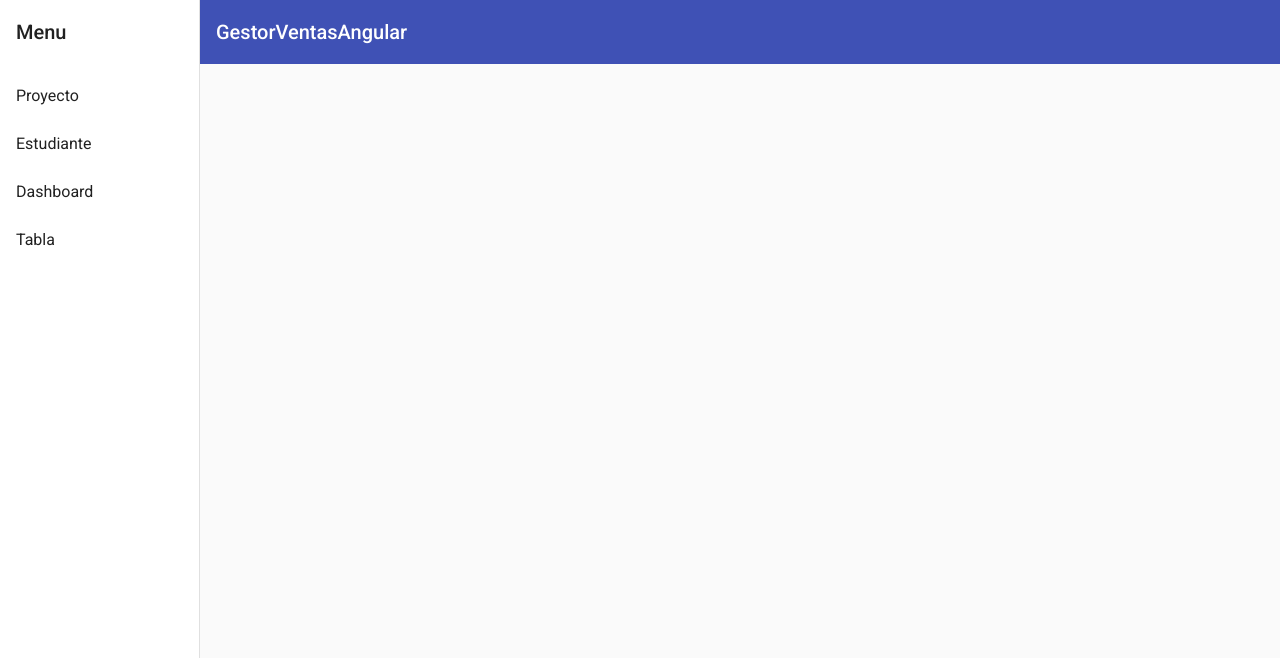
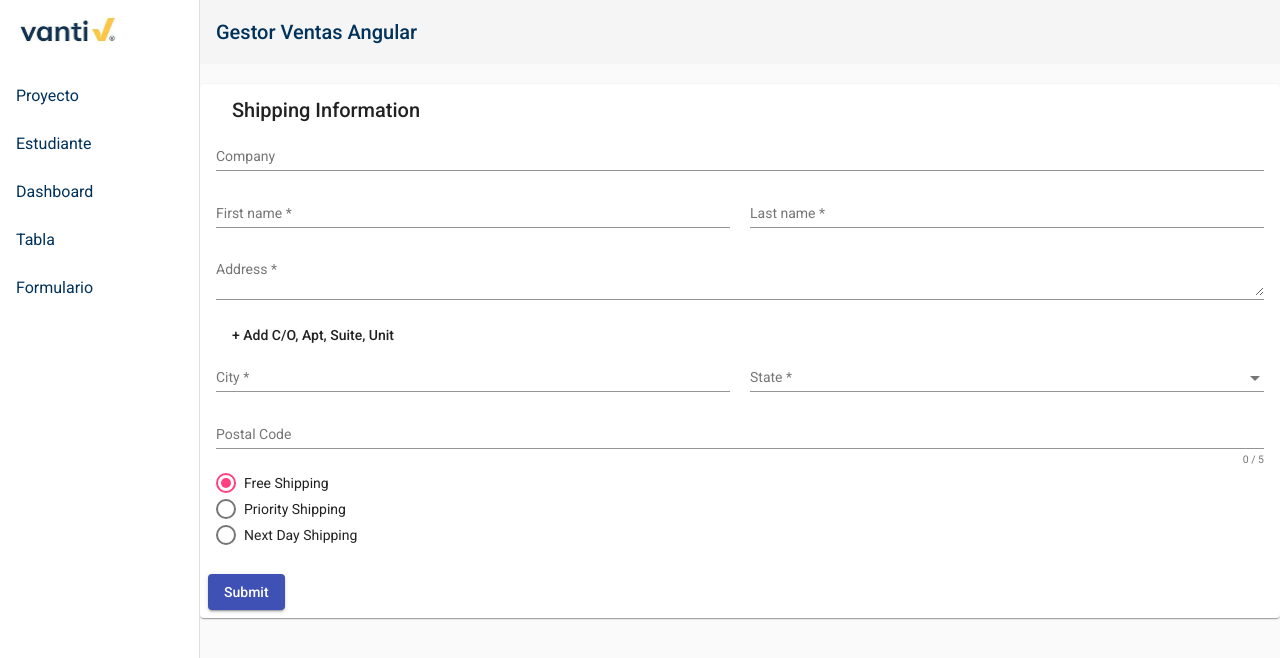
Before and after one commit to ZeroCool8901/GestorVentasFrontAngular, an Angular app: page /Formulario in a window 1280 px wide. Before the commit this address led to /. Shown: the top 658 px of the page. Built offline with nearby package versions, Linux system fonts and the light colour scheme.

Commit message:
Add component form

```diff
--- a/src/app/Components/menu/menu.component.css
+++ b/src/app/Components/menu/menu.component.css
@@ -15,3 +15,7 @@
   top: 0;
   z-index: 1;
 }
+
+a,span{
+  color: #00325b !important;
+}
--- a/src/app/Components/menu/menu.component.html
+++ b/src/app/Components/menu/menu.component.html
@@ -1,27 +1,26 @@
 <mat-sidenav-container class="sidenav-container">
-  <mat-sidenav #drawer class="sidenav" fixedInViewport
-      [attr.role]="(isHandset$ | async) ? 'dialog' : 'navigation'"
-      [mode]="(isHandset$ | async) ? 'over' : 'side'"
-      [opened]="(isHandset$ | async) === false">
-    <mat-toolbar>Menu</mat-toolbar>
+  <mat-sidenav #drawer class="sidenav" fixedInViewport [attr.role]="(isHandset$ | async) ? 'dialog' : 'navigation'"
+    [mode]="(isHandset$ | async) ? 'over' : 'side'" [opened]="(isHandset$ | async) === false">
+    <mat-toolbar>
+      <img style="width: 100px;" src="../../../assets/logo.jpeg" alt="Logo Vanti">
+
+    </mat-toolbar>
     <mat-nav-list>
       <a mat-list-item href="/Proyecto">Proyecto</a>
       <a mat-list-item href="/Estudiante">Estudiante</a>
       <a mat-list-item href="/Dashboard">Dashboard</a>
       <a mat-list-item href="/Tabla">Tabla</a>
+      <a mat-list-item href="/Formulario">Formulario</a>
     </mat-nav-list>
   </mat-sidenav>
   <mat-sidenav-content>
-    <mat-toolbar color="primary">
-      <button
-        type="button"
-        aria-label="Toggle sidenav"
-        mat-icon-button
-        (click)="drawer.toggle()"
+    <mat-toolbar style="background-color:rgba(0,0,0,.02)">
+
+      <button type="button" aria-label="Toggle sidenav" mat-icon-button (click)="drawer.toggle()"
         *ngIf="isHandset$ | async">
         <mat-icon aria-label="Side nav toggle icon">menu</mat-icon>
       </button>
-      <span>GestorVentasAngular</span>
+      <span>Gestor Ventas Angular</span>
     </mat-toolbar>
     <router-outlet></router-outlet>
   </mat-sidenav-content>
--- a/src/app/Components/table/table.component.html
+++ b/src/app/Components/table/table.component.html
@@ -17,7 +17,7 @@
   </table>
 
   <mat-paginator #paginator
-      [length]="dataSource?.data?.length"
+      [length]="dataSource.data.length"
       [pageIndex]="0"
       [pageSize]="10"
       [pageSizeOptions]="[5, 10, 20]"
--- a/src/app/app-routing.module.ts
+++ b/src/app/app-routing.module.ts
@@ -4,14 +4,14 @@
 import { EstudiantesComponent } from './Components/estudiantes/estudiantes.component';
 import { ProyectosComponent } from './Components/proyectos/proyectos.component';
 import { TableComponent } from './Components/table/table.component';
+import { FormularioComponent } from './formulario/formulario.component';
 
 const routes: Routes = [
   {path:'Estudiante', component: EstudiantesComponent},
   {path:'Proyecto', component: ProyectosComponent},
   {path:'Dashboard', component:DashboardComponent},
-  {path:'Tabla', component:TableComponent}
-
-
+  {path:'Tabla', component:TableComponent},
+  {path:'Formulario', component:FormularioComponent}
 ];
 
 @NgModule({
--- /dev/null
+++ b/src/app/formulario/formulario.component.css
@@ -0,0 +1,27 @@
+.full-width {
+  width: 100%;
+}
+
+.shipping-card {
+  min-width: 120px;
+  margin: 20px auto;
+}
+
+.mat-radio-button {
+  display: block;
+  margin: 5px 0;
+}
+
+.row {
+  display: flex;
+  flex-direction: row;
+}
+
+.col {
+  flex: 1;
+  margin-right: 20px;
+}
+
+.col:last-child {
+  margin-right: 0;
+}
--- /dev/null
+++ b/src/app/formulario/formulario.component.html
@@ -0,0 +1,100 @@
+<form [formGroup]="addressForm" novalidate (ngSubmit)="onSubmit()">
+  <mat-card class="shipping-card">
+    <mat-card-header>
+      <mat-card-title>Shipping Information</mat-card-title>
+    </mat-card-header>
+    <mat-card-content>
+      <div class="row">
+        <div class="col">
+          <mat-form-field class="full-width">
+            <input matInput placeholder="Company" formControlName="company">
+          </mat-form-field>
+        </div>
+      </div>
+      <div class="row">
+        <div class="col">
+          <mat-form-field class="full-width">
+            <input matInput placeholder="First name" formControlName="firstName">
+            <mat-error *ngIf="addressForm.controls['firstName'].hasError('required')">
+              First name is <strong>required</strong>
+            </mat-error>
+          </mat-form-field>
+        </div>
+        <div class="col">
+          <mat-form-field class="full-width">
+            <input matInput placeholder="Last name" formControlName="lastName">
+            <mat-error *ngIf="addressForm.controls['lastName'].hasError('required')">
+              Last name is <strong>required</strong>
+            </mat-error>
+          </mat-form-field>
+        </div>
+      </div>
+      <div class="row">
+        <div class="col">
+          <mat-form-field class="full-width">
+            <textarea matInput placeholder="Address" formControlName="address"></textarea>
+            <mat-error *ngIf="addressForm.controls['address'].hasError('required')">
+              Address is <strong>required</strong>
+            </mat-error>
+          </mat-form-field>
+        </div>
+      </div>
+      <div class="row" *ngIf="!hasUnitNumber">
+        <div class="col">
+          <button mat-button type="button" (click)="hasUnitNumber = !hasUnitNumber">
+            + Add C/O, Apt, Suite, Unit
+          </button>
+        </div>
+      </div>
+      <div class="row" *ngIf="hasUnitNumber">
+        <div class="col">
+          <mat-form-field class="full-width">
+            <textarea matInput placeholder="Address 2" formControlName="address2"></textarea>
+          </mat-form-field>
+        </div>
+      </div>
+      <div class="row">
+        <div class="col">
+          <mat-form-field class="full-width">
+            <input matInput placeholder="City" formControlName="city">
+            <mat-error *ngIf="addressForm.controls['city'].hasError('required')">
+              City is <strong>required</strong>
+            </mat-error>
+          </mat-form-field>
+        </div>
+        <div class="col">
+          <mat-form-field class="full-width">
+            <mat-select placeholder="State" formControlName="state">
+              <mat-option *ngFor="let state of states" [value]="state.abbreviation">
+                {{ state.name }}
+              </mat-option>
+            </mat-select>
+            <mat-error *ngIf="addressForm.controls['state'].hasError('required')">
+              State is <strong>required</strong>
+            </mat-error>
+          </mat-form-field>
+        </div>
+      </div>
+      <div class="row">
+        <div class="col">
+          <mat-form-field class="full-width">
+            <input matInput #postalCode maxlength="5" placeholder="Postal Code" type="number" formControlName="postalCode">
+            <mat-hint align="end">{{postalCode.value.length}} / 5</mat-hint>
+          </mat-form-field>
+        </div>
+      </div>
+      <div class="row">
+        <div class="col">
+          <mat-radio-group formControlName="shipping">
+            <mat-radio-button value="free">Free Shipping</mat-radio-button>
+            <mat-radio-button value="priority">Priority Shipping</mat-radio-button>
+            <mat-radio-button value="nextday">Next Day Shipping</mat-radio-button>
+          </mat-radio-group>
+        </div>
+      </div>
+    </mat-card-content>
+    <mat-card-actions>
+      <button mat-raised-button color="primary" type="submit">Submit</button>
+    </mat-card-actions>
+  </mat-card>
+</form>
--- /dev/null
+++ b/src/app/formulario/formulario.component.ts
@@ -0,0 +1,93 @@
+import { Component } from '@angular/core';
+import { FormBuilder, Validators } from '@angular/forms';
+
+@Component({
+  selector: 'app-formulario',
+  templateUrl: './formulario.component.html',
+  styleUrls: ['./formulario.component.css']
+})
+export class FormularioComponent {
+  addressForm = this.fb.group({
+    company: null,
+    firstName: [null, Validators.required],
+    lastName: [null, Validators.required],
+    address: [null, Validators.required],
+    address2: null,
+    city: [null, Validators.required],
+    state: [null, Validators.required],
+    postalCode: [null, Validators.compose([
+      Validators.required, Validators.minLength(5), Validators.maxLength(5)])
+    ],
+    shipping: ['free', Validators.required]
+  });
+
+  hasUnitNumber = false;
+
+  states = [
+    {name: 'Alabama', abbreviation: 'AL'},
+    {name: 'Alaska', abbreviation: 'AK'},
+    {name: 'American Samoa', abbreviation: 'AS'},
+    {name: 'Arizona', abbreviation: 'AZ'},
+    {name: 'Arkansas', abbreviation: 'AR'},
+    {name: 'California', abbreviation: 'CA'},
+    {name: 'Colorado', abbreviation: 'CO'},
+    {name: 'Connecticut', abbreviation: 'CT'},
+    {name: 'Delaware', abbreviation: 'DE'},
+    {name: 'District Of Columbia', abbreviation: 'DC'},
+    {name: 'Federated States Of Micronesia', abbreviation: 'FM'},
+    {name: 'Florida', abbreviation: 'FL'},
+    {name: 'Georgia', abbreviation: 'GA'},
+    {name: 'Guam', abbreviation: 'GU'},
+    {name: 'Hawaii', abbreviation: 'HI'},
+    {name: 'Idaho', abbreviation: 'ID'},
+    {name: 'Illinois', abbreviation: 'IL'},
+    {name: 'Indiana', abbreviation: 'IN'},
+    {name: 'Iowa', abbreviation: 'IA'},
+    {name: 'Kansas', abbreviation: 'KS'},
+    {name: 'Kentucky', abbreviation: 'KY'},
+    {name: 'Louisiana', abbreviation: 'LA'},
+    {name: 'Maine', abbreviation: 'ME'},
+    {name: 'Marshall Islands', abbreviation: 'MH'},
+    {name: 'Maryland', abbreviation: 'MD'},
+    {name: 'Massachusetts', abbreviation: 'MA'},
+    {name: 'Michigan', abbreviation: 'MI'},
+    {name: 'Minnesota', abbreviation: 'MN'},
+    {name: 'Mississippi', abbreviation: 'MS'},
+    {name: 'Missouri', abbreviation: 'MO'},
+    {name: 'Montana', abbreviation: 'MT'},
+    {name: 'Nebraska', abbreviation: 'NE'},
+    {name: 'Nevada', abbreviation: 'NV'},
+    {name: 'New Hampshire', abbreviation: 'NH'},
+    {name: 'New Jersey', abbreviation: 'NJ'},
+    {name: 'New Mexico', abbreviation: 'NM'},
+    {name: 'New York', abbreviation: 'NY'},
+    {name: 'North Carolina', abbreviation: 'NC'},
+    {name: 'North Dakota', abbreviation: 'ND'},
+    {name: 'Northern Mariana Islands', abbreviation: 'MP'},
+    {name: 'Ohio', abbreviation: 'OH'},
+    {name: 'Oklahoma', abbreviation: 'OK'},
+    {name: 'Oregon', abbreviation: 'OR'},
+    {name: 'Palau', abbreviation: 'PW'},
+    {name: 'Pennsylvania', abbreviation: 'PA'},
+    {name: 'Puerto Rico', abbreviation: 'PR'},
+    {name: 'Rhode Island', abbreviation: 'RI'},
+    {name: 'South Carolina', abbreviation: 'SC'},
+    {name: 'South Dakota', abbreviation: 'SD'},
+    {name: 'Tennessee', abbreviation: 'TN'},
+    {name: 'Texas', abbreviation: 'TX'},
+    {name: 'Utah', abbreviation: 'UT'},
+    {name: 'Vermont', abbreviation: 'VT'},
+    {name: 'Virgin Islands', abbreviation: 'VI'},
+    {name: 'Virginia', abbreviation: 'VA'},
+    {name: 'Washington', abbreviation: 'WA'},
+    {name: 'West Virginia', abbreviation: 'WV'},
+    {name: 'Wisconsin', abbreviation: 'WI'},
+    {name: 'Wyoming', abbreviation: 'WY'}
+  ];
+
+  constructor(private fb: FormBuilder) {}
+
+  onSubmit(): void {
+    alert('Thanks!');
+  }
+}
```
Also changed, not shown: src/app/app.module.ts (+12 -2 lines), src/assets/logo.jpeg (added), 1 other file (tests, documents, lock files or other folders).
